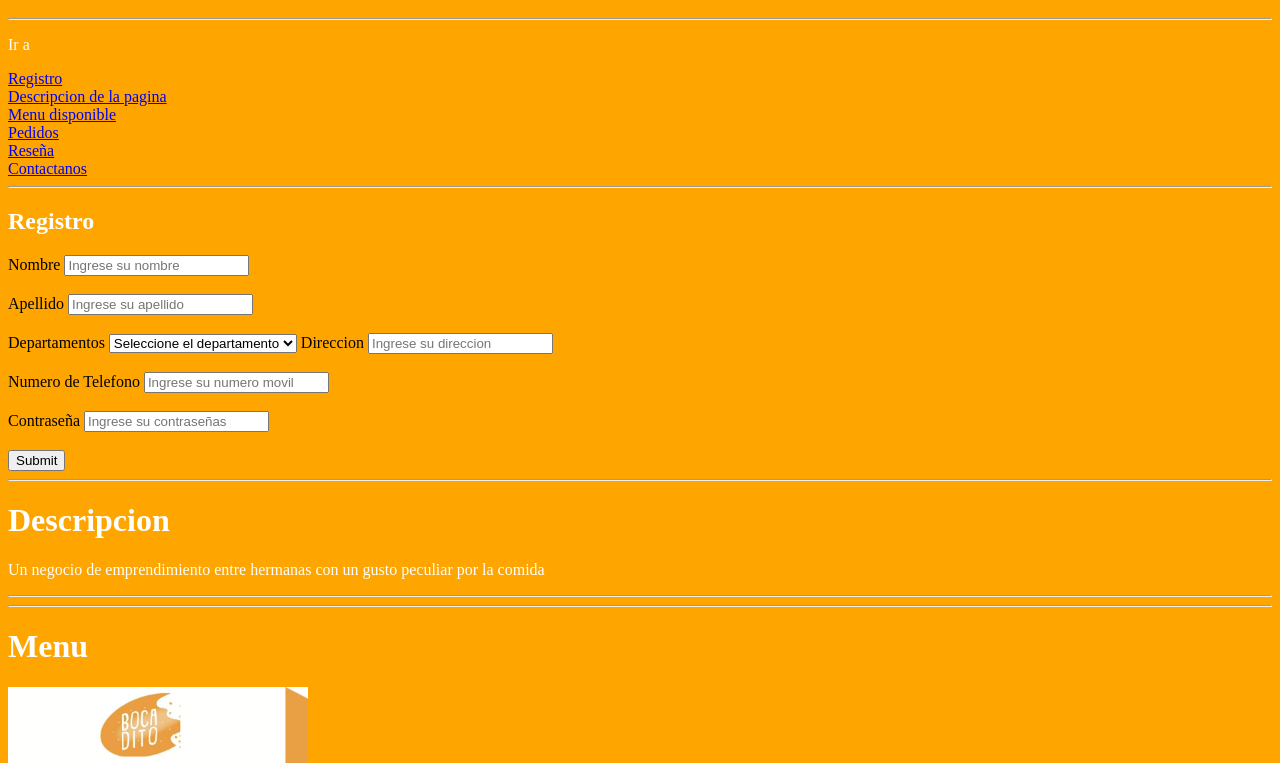
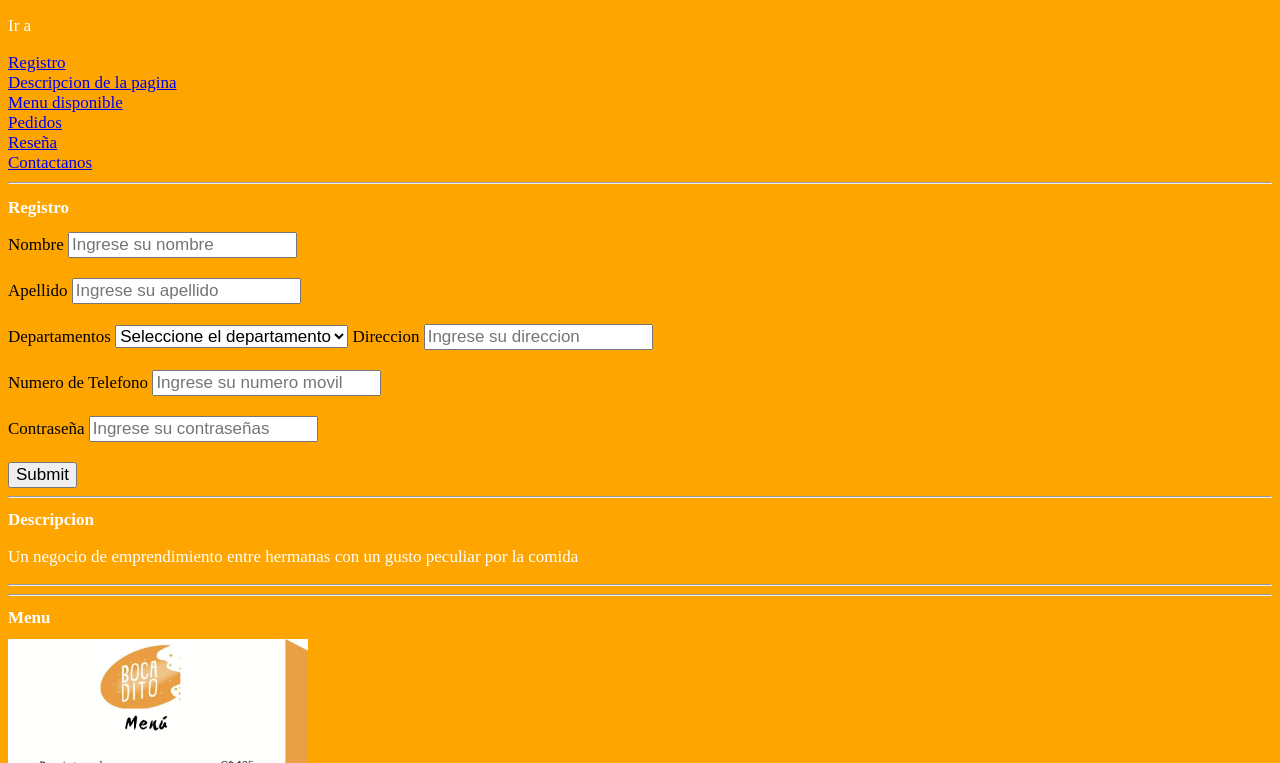
Before and after one commit to masterc18/Bocadito, a plain HTML site: page bocadito.html in a window 1280 px wide. Shown: the part 624-1387 px from the top of the page. Drawn offline with Linux system fonts and the light colour scheme.

Commit message:
Se agrego un tamaño a todo el cuerpo de la pagina web

```diff
--- a/style.css
+++ b/style.css
@@ -31,3 +31,7 @@ h3 {
 h4 {
     color: white;
 }
+
+* {
+    font-size: 17px;
+}
```
